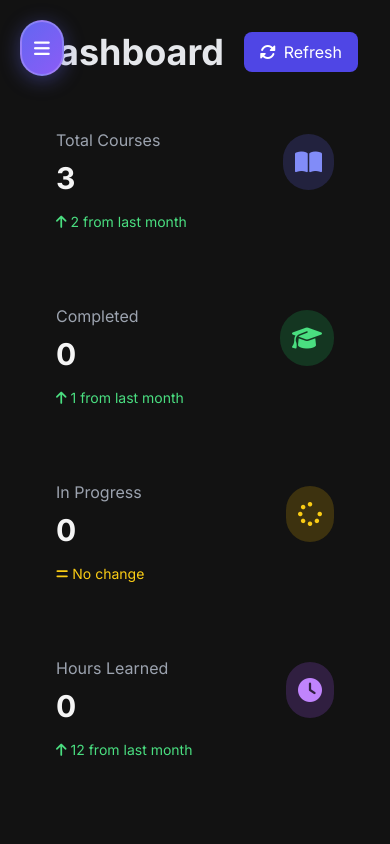
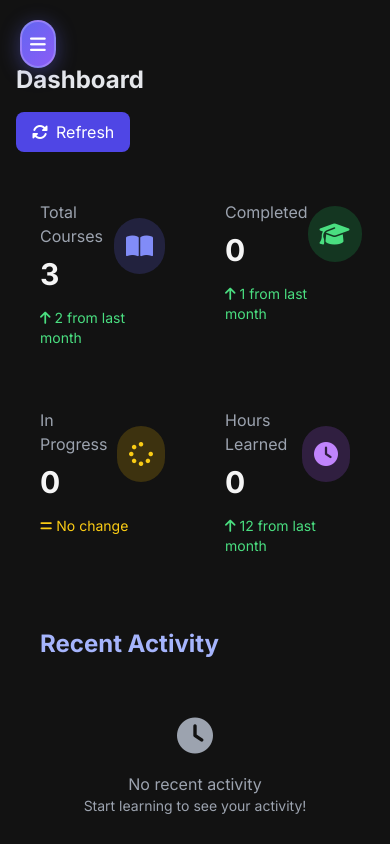
Before and after one commit to kbrian1237/shootup-lms, a plain HTML site: page shootup_front/dashboard.html in a window 390 px wide. Drawn offline with nearby package versions, Linux system fonts and the light colour scheme; sample sign-in values are in the browser's storage.

Commit message:
Update dashboard.html

```diff
--- a/shootup_front/dashboard.html
+++ b/shootup_front/dashboard.html
@@ -17,14 +17,14 @@
 <body class="bg-[#1e1e1e] text-[#f5f5f5]">
 
     <!-- Main container for the entire layout -->
-    <div id="main-container" class="flex h-screen bg-[#121212]">
+    <div id="main-container" class="flex h-screen bg-[#121212] relative">
 
         <div id="navigation-placeholder"></div>
 
         <!-- Main Content Area -->
-        <main id="content" class="flex-grow overflow-y-auto relative">
+        <main id="content" class="flex-grow overflow-y-auto relative w-full md:w-auto">
             <!-- Sidebar toggle button (hidden when sidebar is open) -->
-            <button id="sidebar-toggle-btn" class="absolute top-8 left-8 z-50 p-3 bg-indigo-600 text-white rounded-full shadow-lg hover:bg-indigo-700 focus:outline-none transition-all duration-300 ease-in-out hidden btn-primary" title="Show Navigation">
+            <button id="sidebar-toggle-btn" class="absolute top-4 left-4 md:top-8 md:left-8 z-50 p-2 md:p-3 bg-indigo-600 text-white rounded-full shadow-lg hover:bg-indigo-700 focus:outline-none transition-all duration-300 ease-in-out block md:hidden btn-primary" title="Show Navigation">
                 <i class="fas fa-bars text-lg"></i>
             </button>
 
@@ -39,9 +39,9 @@
             </div>
 
             <!-- Dashboard View -->
-            <div id="dashboard-view" class="p-8">
-                <div class="flex justify-between items-center mb-8">
-                    <h2 class="text-4xl font-bold header-title animate-fade-in-up">Dashboard</h2>
+            <div id="dashboard-view" class="p-4 md:p-8 pt-16 md:pt-8">
+                <div class="flex flex-col md:flex-row justify-between items-start md:items-center mb-6 md:mb-8 space-y-4 md:space-y-0">
+                    <h2 class="text-2xl md:text-4xl font-bold header-title animate-fade-in-up">Dashboard</h2>
                     <div class="flex space-x-4">
                         <button class="px-4 py-2 bg-indigo-600 text-white rounded-lg hover:bg-indigo-700 transition-colors duration-200">
                             <i class="fa-solid fa-sync-alt mr-2"></i>Refresh
@@ -50,7 +50,7 @@
                 </div>
 
                 <!-- Stats Overview -->
-                <div class="grid grid-cols-1 md:grid-cols-2 lg:grid-cols-4 gap-6 mb-8">
+                <div class="grid grid-cols-2 md:grid-cols-2 lg:grid-cols-4 gap-3 md:gap-6 mb-6 md:mb-8">
                     <!-- Total Courses -->
                     <div class="stats-card rounded-2xl p-6 animate-fade-in-up animate-delay-1">
                         <div class="flex justify-between items-center">
```
